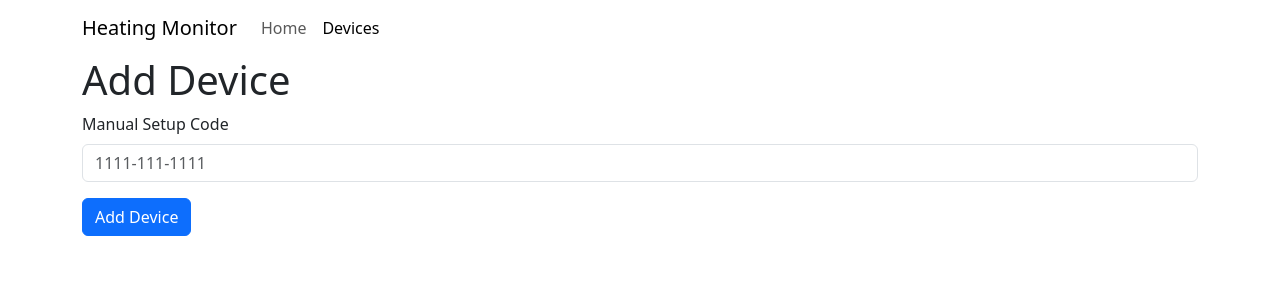
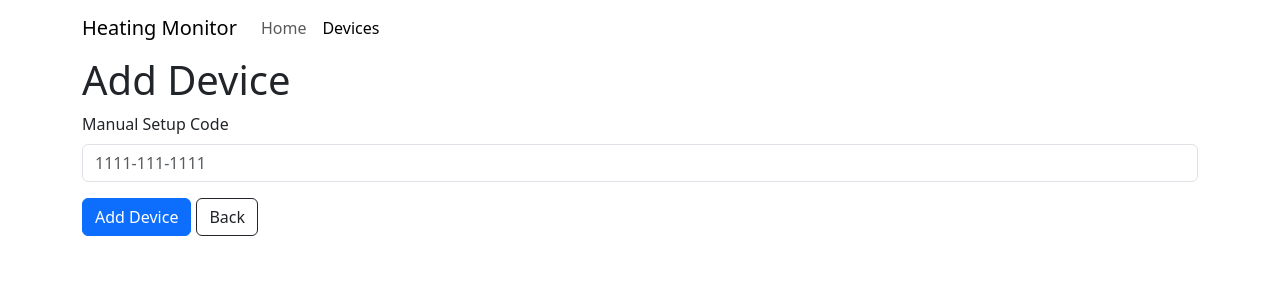
Before and after one commit to tomasmcguinness/matter-esp32-heating-monitor, a React (Vite) app in the folder html_app/: page /devices/add in a window 1280 px wide. Shown: the top 300 px of the page. Built offline with nearby package versions, Linux system fonts and the light colour scheme.

Commit message:
Sending and parsing of Setup Code is working.

```diff
--- a/html_app/src/AddDevice.tsx
+++ b/html_app/src/AddDevice.tsx
@@ -1,18 +1,30 @@
+import { NavLink } from "react-router";
+
 function Devices() {
 
-  const startCommissioning = () => {
-    fetch('/nodes', { method: 'POST' });
+  function handleSubmit(e: any) {
+    e.preventDefault();
+
+    const form = e.target;
+    const formData = new FormData(form);
+
+    var object: any = {};
+    formData.forEach((value, key) => object[key] = value);
+    var json = JSON.stringify(object);
+
+    fetch('/nodes', { method: form.method, headers: { 'Content-Type': 'application/json' }, body: json  });
   }
 
   return (
     <>
       <h1>Add Device</h1>
-      <form>
+      <form method="post" onSubmit={handleSubmit}>
         <div className="mb-3">
           <label htmlFor="exampleFormControlInput1" className="form-label">Manual Setup Code</label>
-          <input type="pairing-code" className="form-control" id="exampleFormControlInput1" placeholder="1111-111-1111" />
+          <input type="text" name="setupCode" className="form-control" id="exampleFormControlInput1" placeholder="1111-111-1111" required={true} />
         </div>
-        <button type="button" className="btn btn-primary" onClick={startCommissioning}>Add Device</button>
+        <button type="submit" className="btn btn-primary" style={{'marginRight':'5px'}}>Add Device</button>
+        <NavLink className="btn btn-default" to="/devices">Back</NavLink>
       </form>
     </>
   )
```
Also changed, not shown: 1 other file (tests, documents, lock files or other folders).
